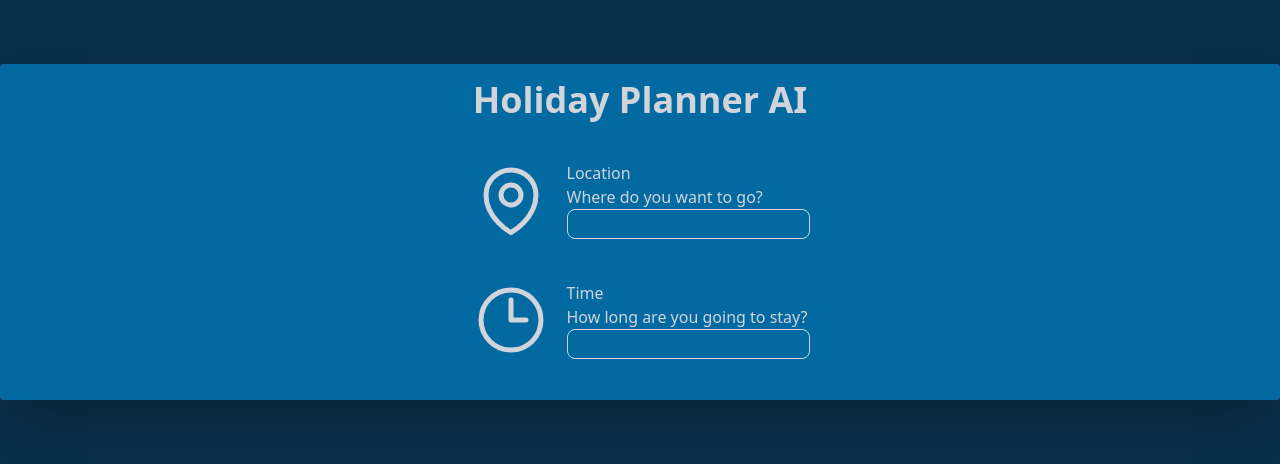
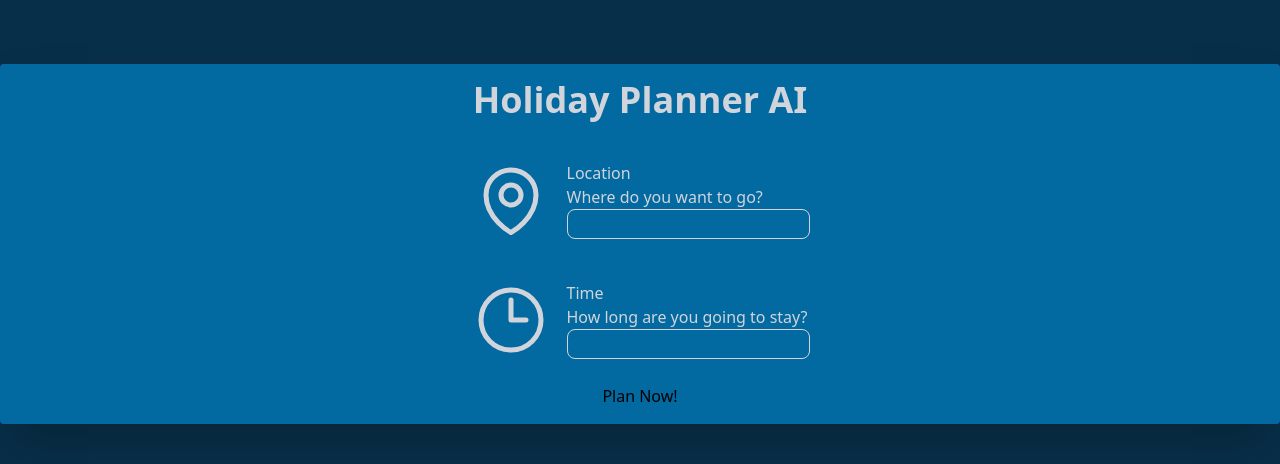
Before and after one commit to PhilSchoe/holiday-planner-ai, a React (Vite) app: page / in a window 1280 px wide. Shown: the top 464 px of the page. Built offline with nearby package versions, Linux system fonts and the light colour scheme.

Commit message:
Add submit button to initiate planning and make inputs controlled

```diff
--- a/src/HolidayInfoInput.tsx
+++ b/src/HolidayInfoInput.tsx
@@ -1,18 +1,34 @@
+import { useState } from "react";
 import InputPanel from "./InputPanel";
 
 export default function holidayInfoInput() {
+  const [location, setLocation] = useState<string>("");
+  const [duration, setDuration] = useState<string>("");
+
+  function handleSubmit() {
+    console.log("location: ", location);
+    console.log("duration: ", duration);
+  }
+
   return (
+    <>
       <div>
         <InputPanel
           title="Location"
           subtitle="Where do you want to go?"
           iconKey="map-pin"
+          onInputChage={setLocation}
         />
         <InputPanel
           title="Time"
           subtitle="How long are you going to stay?"
           iconKey="clock"
+          onInputChage={setDuration}
         />
       </div>
+      <button type="button" onClick={handleSubmit}>
+        Plan Now!
+      </button>
+    </>
   );
 }
--- a/src/InputPanel.tsx
+++ b/src/InputPanel.tsx
@@ -4,12 +4,14 @@ interface InputPanelProps {
   title: string;
   subtitle: string;
   iconKey: string;
+  onInputChage: (value: string) => void;
 }
 
 export default function inputPanel({
   title,
   subtitle,
   iconKey,
+  onInputChage,
 }: InputPanelProps) {
   return (
     <div className="flex flex-nowrap items-center mb-2 py-4 gap-4">
@@ -21,6 +23,7 @@ export default function inputPanel({
         <input
           type="text"
           className="bg-sky-700 border border-gray-300 focus:outline-none focus:border-sky-950 focus:ring-1 focus:ring-sky-950 text-gray-300 rounded-lg p-0.5 pl-2"
+          onChange={(e) => onInputChage(e.target.value)}
         />
       </div>
     </div>
```
Lines whose indentation alone changed are shown as unchanged.
